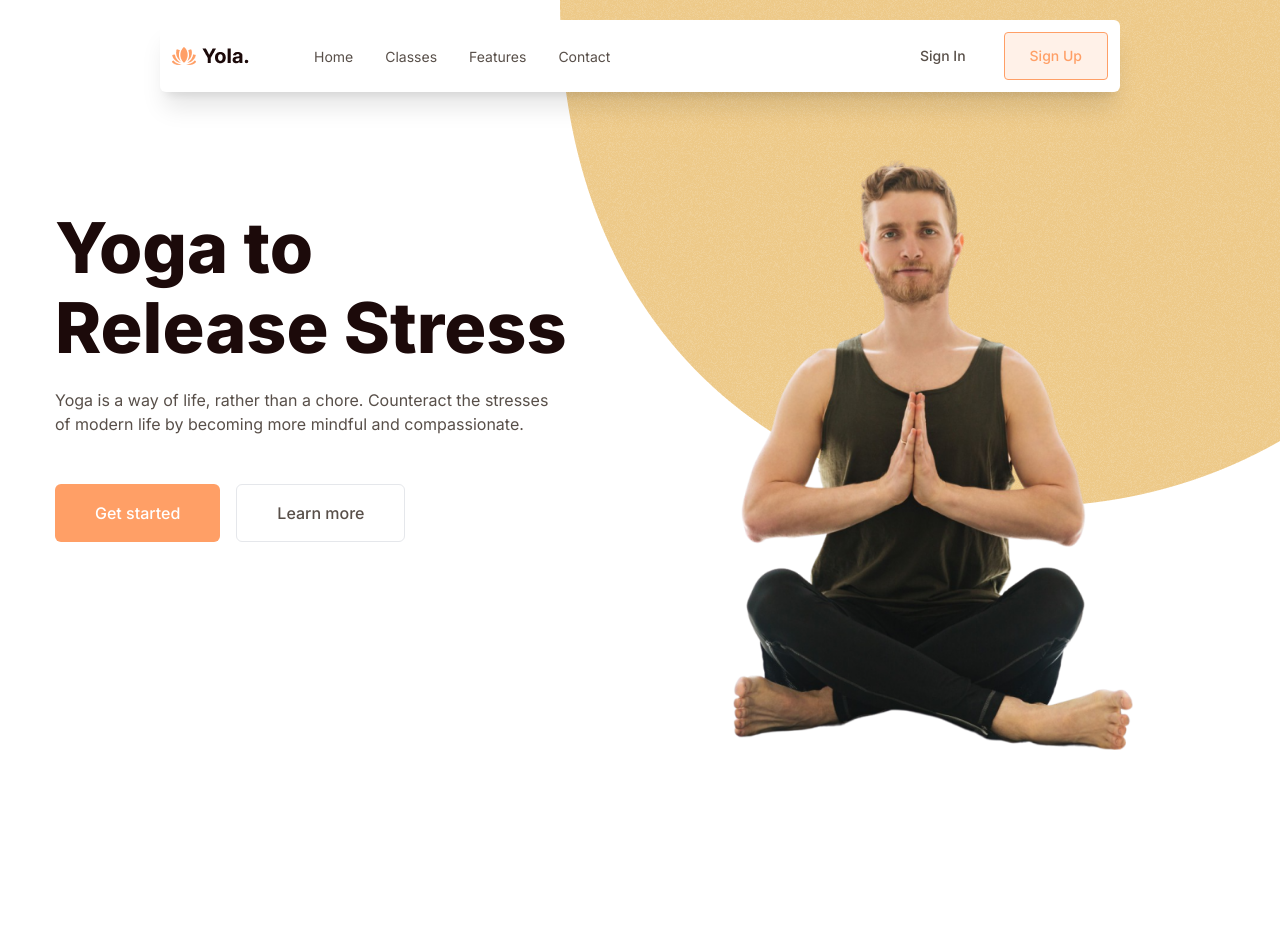
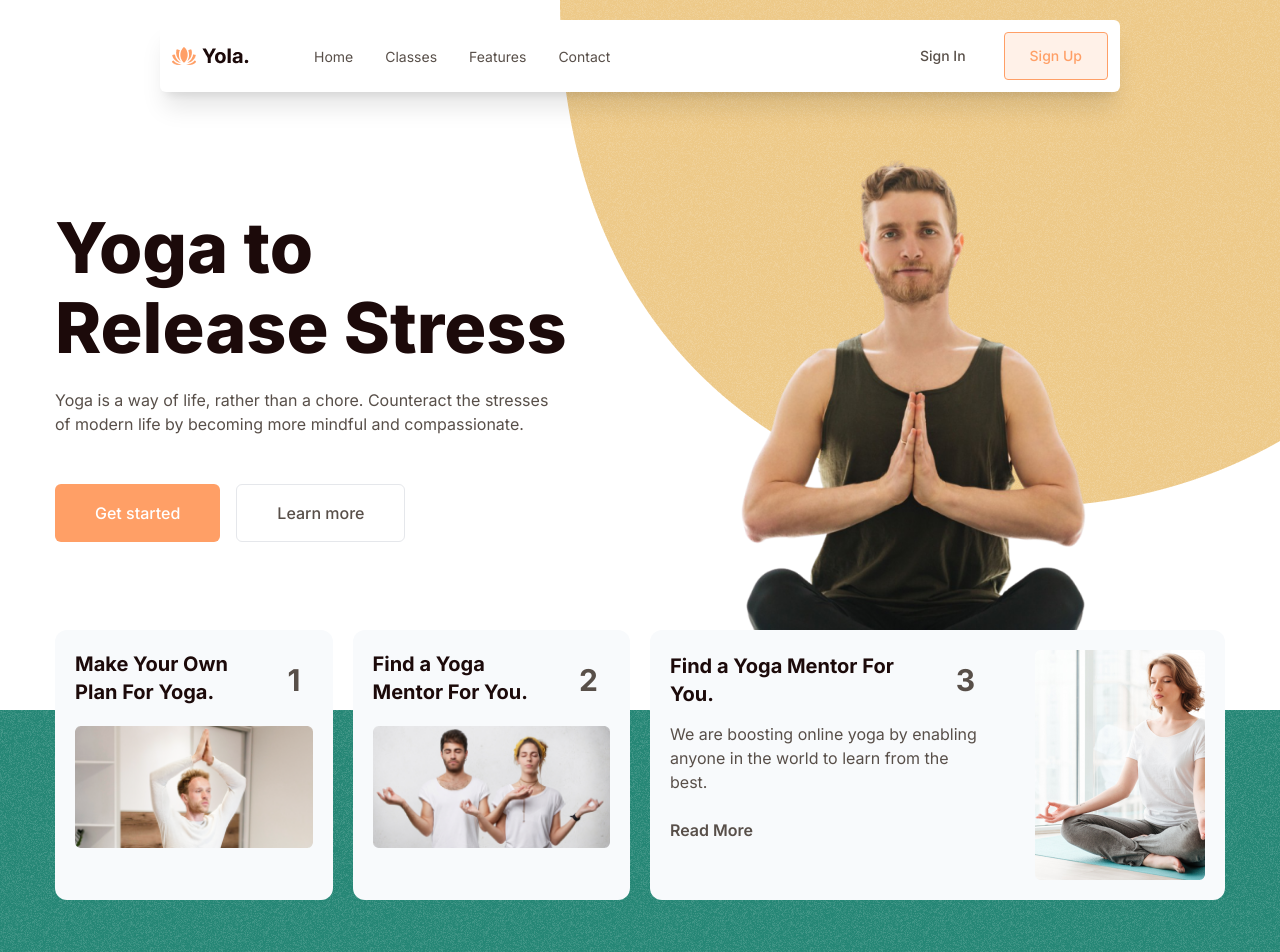
Before and after one commit to JacekLiman/yoga-website, a React (Vite) app: page / in a window 1280 px wide. Shown: the top 952 px of the page. Built offline with nearby package versions, Linux system fonts and the light colour scheme.

Commit message:
add Cards component

```diff
--- a/package.json
+++ b/package.json
@@ -11,6 +11,7 @@
   },
   "dependencies": {
     "react": "^18.2.0",
+    "react-countup": "^6.5.0",
     "react-dom": "^18.2.0",
     "react-icons": "^5.0.1",
     "sass": "^1.70.0"
--- a/src/App.tsx
+++ b/src/App.tsx
@@ -1,3 +1,5 @@
+import Cards from "./components/Cards";
+import Facts from "./components/Facts";
 import Header from "./components/Header";
 import Hero from "./components/Hero";
 
@@ -6,6 +8,8 @@ function App() {
     <div>
       <Header/>
       <Hero />
+      <Cards/>
+      <Facts/>
     </div>
   );
 }
--- a/src/components/Cards.tsx
+++ b/src/components/Cards.tsx
@@ -1,9 +1,61 @@
-
+import Img1 from "../assets/img/cards/card-1.png";
+import Img2 from "../assets/img/cards/card-2.png";
+import Img3 from "../assets/img/cards/card-3.png";
 
 const Cards = () => {
   return (
-    <div>Cards</div>
-  )
-}
+    <section className="bg-cardsBg -mt-10">
+      <div className="container mx-auto relative">
+        <div className="min-h-[820px] lg:min-h-[260px] ">
+          <div className="absolute -top-20 left-0 w-full grid grid-cols-1  lg:grid-cols-4 gap-5 p-3 lg:p-0">
+            <div className="p-5  bg-slate-50 space-y-4 rounded-xl">
+              <div className="flex justify-between items-cente">
+                <h3 className="w-3/4 text-xl font-bold">
+                  Make Your Own Plan For Yoga.
+                </h3>
 
-export default Cards
+                <div className="text-3xl p-3 font-bold">1</div>
+              </div>
+              <div>
+                <img className="w-full max-w-[300px] mx-auto" src={Img1} alt="" />
+              </div>
+            </div>
+            <div className="p-5  bg-slate-50 space-y-4 rounded-xl">
+              <div className="flex justify-between items-cente">
+                <h3 className="w-3/4 text-xl font-bold">
+                  Find a Yoga Mentor For You.
+                </h3>
+
+                <div className="text-3xl p-3 font-bold">2</div>
+              </div>
+              <div>
+                <img className="w-full max-w-[300px] mx-auto" src={Img2} alt="" />
+              </div>
+            </div>
+            <div className="lg:col-span-2 p-5 flex gap-5 lg:gap-12 bg-slate-50 justify-between rounded-xl">
+              <div>
+                <div className="flex items-center justify-between">
+                  <h3 className="w-3/4 text-xl font-bold">
+                    Find a Yoga Mentor For You.
+                  </h3>
+
+                  <div className="text-3xl p-3 font-bold">3</div>
+                </div>
+                <p className="mt-3 mb-6">
+                  We are boosting online yoga by enabling anyone in the world to
+                  learn from the best.
+                </p>
+
+                <a className="font-semibold cursor-pointer">Read More</a>
+              </div>
+
+              <img className="" src={Img3} alt="" />
+            </div>
+          </div>
+        </div>
+      </div>
+    </section>
+  );
+};
+
+export default Cards;
--- a/src/components/Facts.tsx
+++ b/src/components/Facts.tsx
@@ -1,9 +1,17 @@
+import CountUp from 'react-countup';
 
+import Image from '../assets/img/john-cena.png'
+
+import {facts} from '../data'
 
 const Facts = () => {
   return (
-    <div>Facts</div>
-  )
-}
+    <section>
+      <div className="container mx-auto ">
+        <div></div>
+      </div>
+    </section>
+  );
+};
 
-export default Facts
+export default Facts;
--- a/src/components/Header.tsx
+++ b/src/components/Header.tsx
@@ -16,7 +16,7 @@ const Header = () => {
       })
   },[])
   return (
-    <header className={`${isScrolling  ? "top-0":"top-5"}  fixed w-full left-0 transition-all duration-500`}>
+    <header className={`${isScrolling  ? "top-0":"top-5"}  fixed w-full left-0 transition-all duration-500 z-50`}>
       <div className="p-3 lg:w-9/12 w-11/12 mx-auto flex justify-between bg-white rounded-md relative shadow-xl">
         <div className="flex items-center gap-14">
           <div>
--- a/src/components/Hero.tsx
+++ b/src/components/Hero.tsx
@@ -2,7 +2,7 @@ import Person from "../assets/img/hero/guy.png";
 
 const Hero = () => {
   return (
-    <section className="lg:bg-circle bg-no-repeat bg-right-top h-[2000px]" >
+    <section className="lg:bg-circle bg-no-repeat bg-right-top" >
       <div className="container mx-auto  ">
         <div className="pt-40 lg:pt-0 grid grid-cols-1 lg:grid-cols-2 min-h-[750px] gap-10 lg:gap-0">
           <div className="flex flex-col justify-center gap-5">
```
Also changed, not shown: 1 other file (tests, documents, lock files or other folders).
